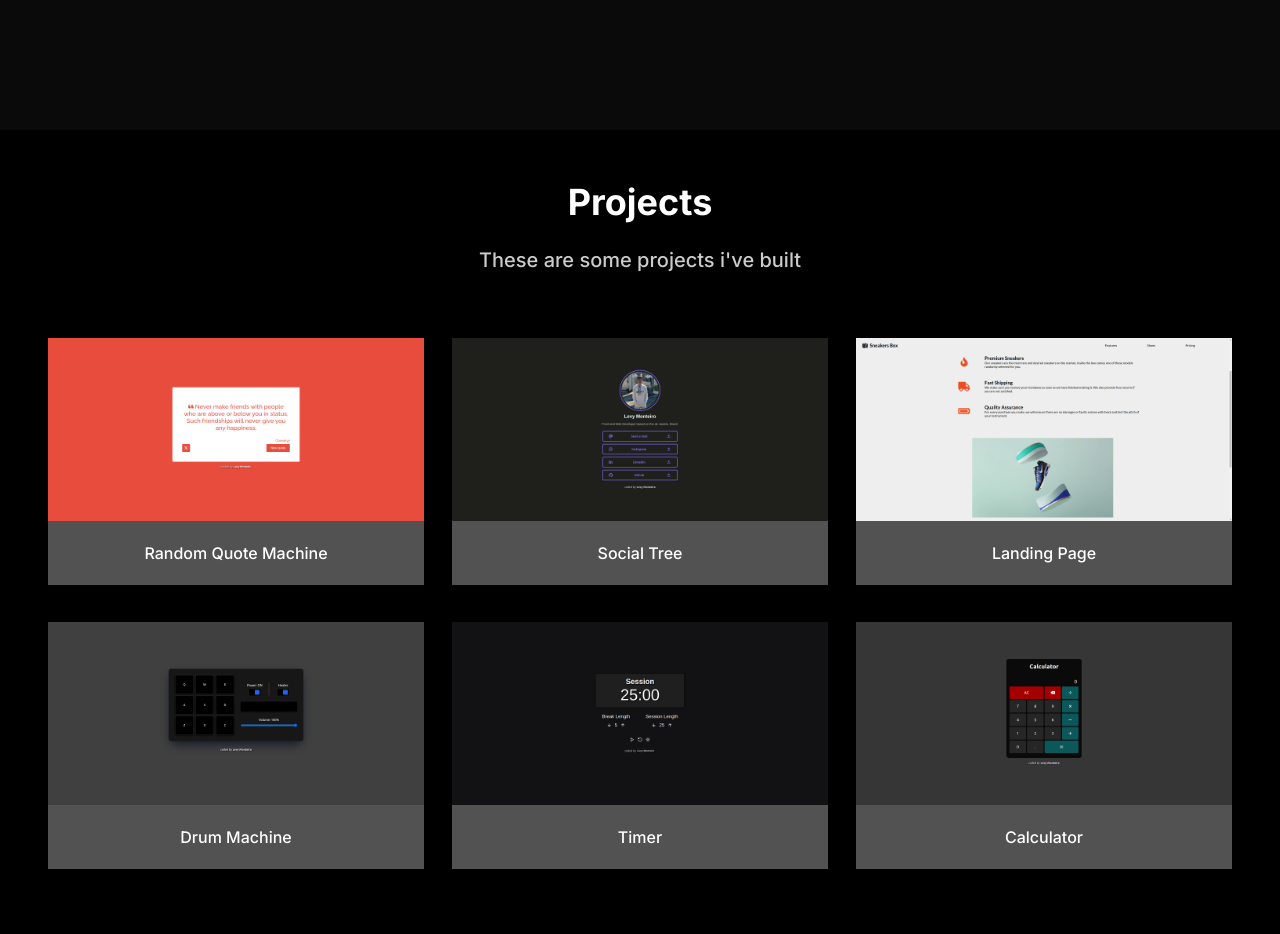
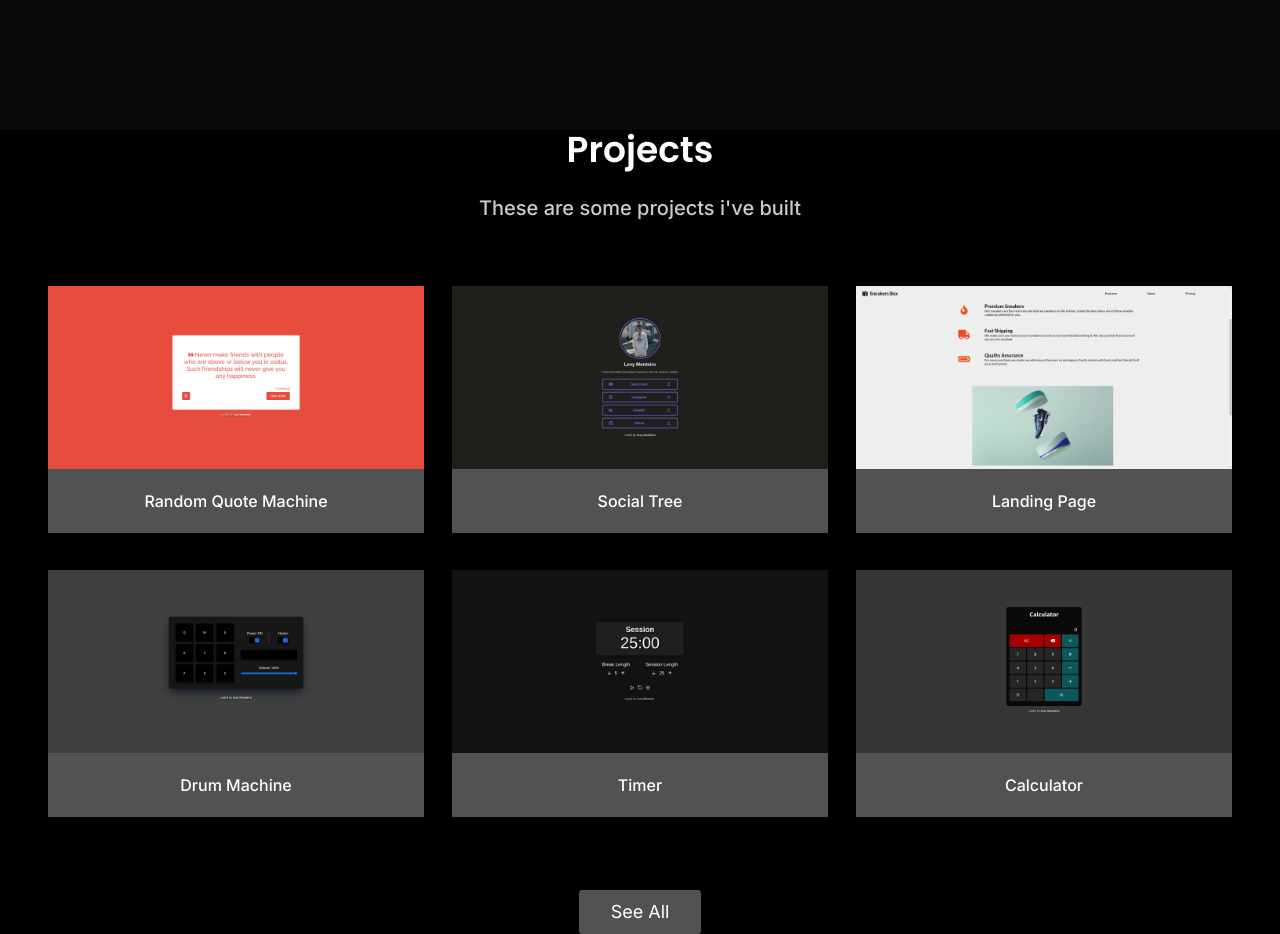
Before and after one commit to LevyMonteiro/portfolio, a React (Vite) app: page / in a window 1280 px wide. Shown: the part 1386-2320 px from the top of the page. Built offline with nearby package versions, Linux system fonts and the light colour scheme; what @designbycode/tailwindcss-text-shadow would draw is missing.

Commit message:
update Projects

```diff
--- a/src/components/Projects.tsx
+++ b/src/components/Projects.tsx
@@ -25,8 +25,8 @@ export default function Projects() {
     >
       <h2
         className={`${
-          theme === 'light' ? 'text-black' : ''
-        } text-4xl font-bold -mb-10 `}
+          theme === 'light' ? 'text-neutral-900' : ''
+        } text-4xl -mb-10 font-poppins font-semibold`}
       >
         Projects
       </h2>
@@ -47,6 +47,15 @@ export default function Projects() {
           <Project info={projectInfo} key={projectInfo.id} />
         ))}
       </div>
+
+      <a
+        href='https://github.com/LevyMonteiro?tab=repositories'
+        className={`${
+          theme === 'light' ? 'bg-violet-600' : 'bg-neutral-600'
+        } px-8 py-2 rounded-[3px] text-lg`}
+      >
+        See All
+      </a>
     </section>
   );
 }
```
